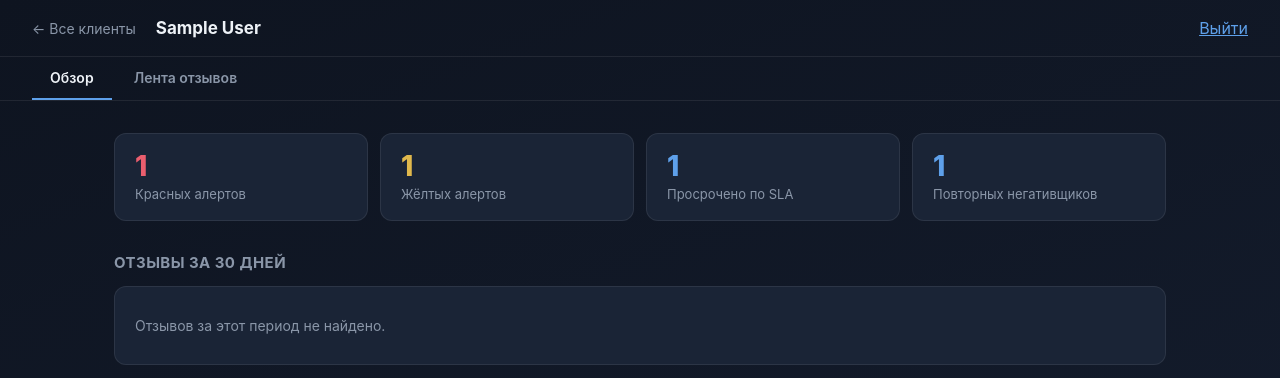
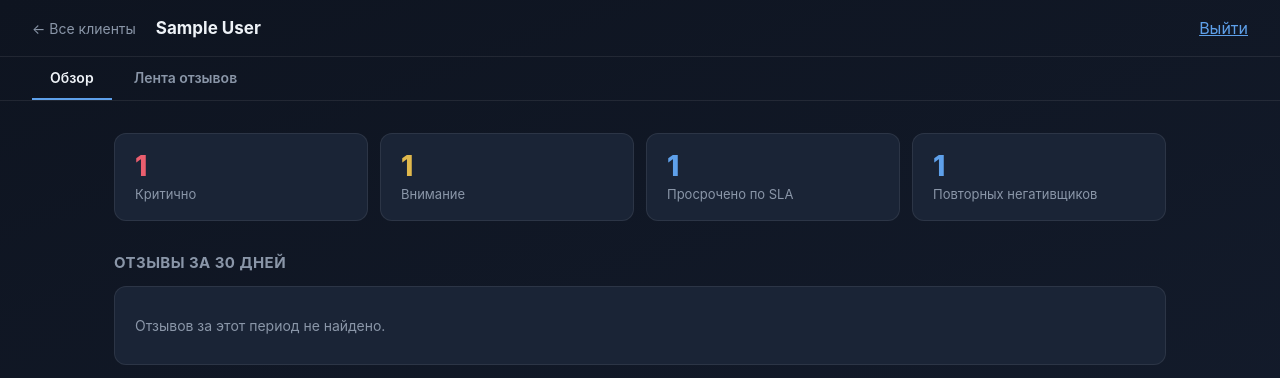
Before and after one commit to GerogeousGT/review-monitor, a Flask app: template webapp/templates/dashboard.html in a window 1280 px wide. Shown: the top 378 px of the page. Run offline with Flask 3, Linux system fonts and the light colour scheme; the template is opened without the code that fills it: most values are stand-ins (such as "Sample title", 1, 10 or a date in 2020).

Commit message:
Переименовать подписи карточек: Критично / Внимание вместо Красных/Жёлтых
Цвет — деталь реализации, не смысл для владельца бизнеса. "Критично"/
"Внимание" сразу говорит, что делать с цифрой.

Co-Authored-By: Claude Sonnet 5 <noreply@anthropic.com>

```diff
--- a/webapp/templates/dashboard.html
+++ b/webapp/templates/dashboard.html
@@ -173,8 +173,8 @@
 </style>
 
 <div class="summary-row">
-  <div class="summary-card red"><div class="num">{{ red_count }}</div><div class="label">Красных алертов</div></div>
-  <div class="summary-card yellow"><div class="num">{{ yellow_count }}</div><div class="label">Жёлтых алертов</div></div>
+  <div class="summary-card red"><div class="num">{{ red_count }}</div><div class="label">Критично</div></div>
+  <div class="summary-card yellow"><div class="num">{{ yellow_count }}</div><div class="label">Внимание</div></div>
   <div class="summary-card neutral"><div class="num">{{ overdue_recent|length }}</div><div class="label">Просрочено по SLA</div></div>
   <div class="summary-card neutral"><div class="num">{{ repeat_offender_alerts|length }}</div><div class="label">Повторных негативщиков</div></div>
 </div>
```
